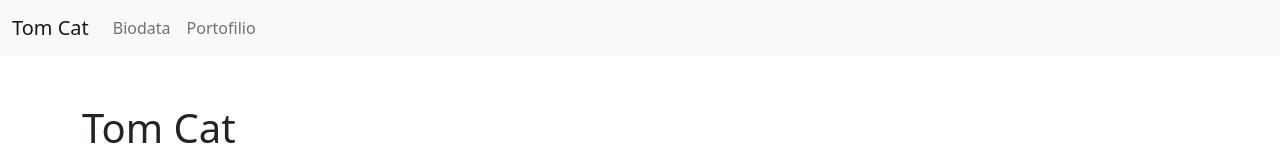
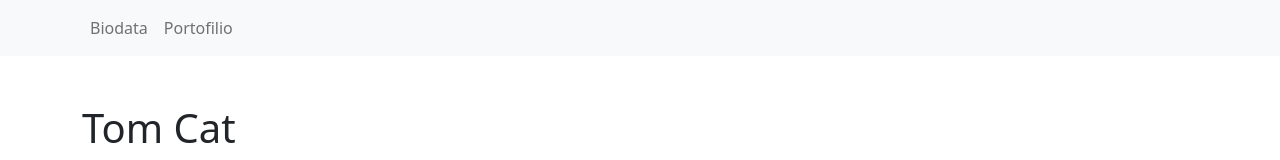
Before and after one commit to naflanet/web-basic-seal, a plain HTML site: page index.html in a window 1280 px wide. Shown: the top 160 px of the page. Drawn offline with nearby package versions, Linux system fonts and the light colour scheme; grey boxes are pictures that could not be loaded.

Commit message:
update nav

```diff
--- a/index.html
+++ b/index.html
@@ -11,8 +11,7 @@
 </head>
 <body>
     <nav class="navbar navbar-expand-lg bg-light">
-        <div class="container-fluid">
-            <a class="navbar-brand" href="#">Tom Cat</a>
+        <div class="container">
             <button class="navbar-toggler" type="button" data-bs-toggle="collapse" data-bs-target="#navbarNav" aria-controls="navbarNav" aria-expanded="false" aria-label="Toggle navigation">
             <span class="navbar-toggler-icon"></span>
             </button>
```
Also changed, not shown: portofolio.html (+2 -2 lines).
